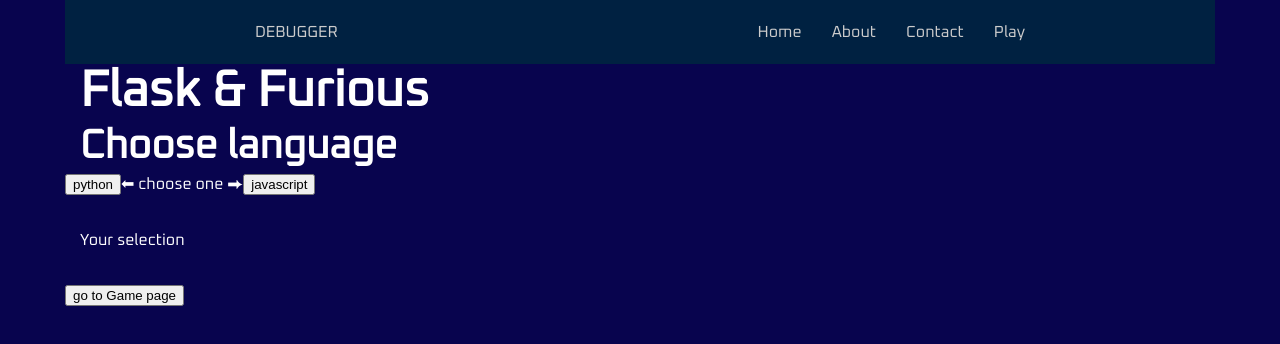
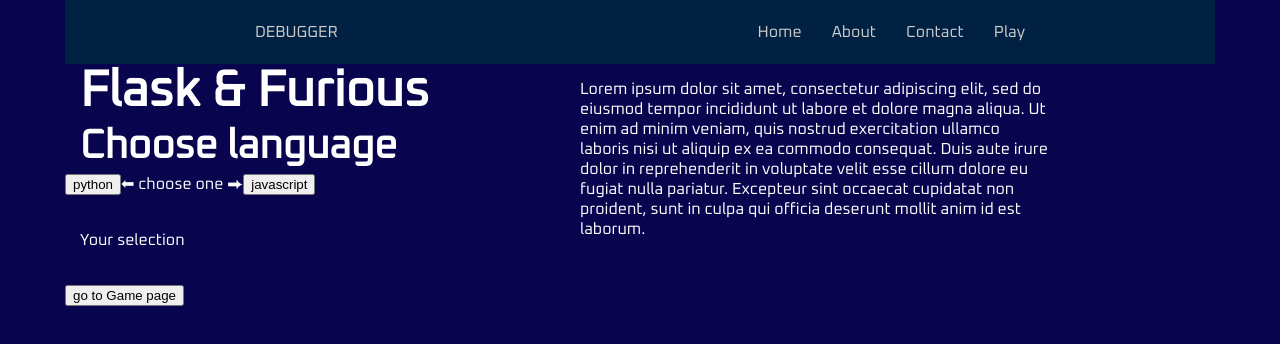
Before and after one commit to Flask-and-Furious/client_side, a React (Vite) app: page /language in a window 1280 px wide. Shown: the top 344 px of the page. Built offline with nearby package versions, Linux system fonts and the light colour scheme.

Commit message:
laguage pagneadlw

```diff
--- a/src/index.css
+++ b/src/index.css
@@ -65,3 +65,7 @@
 .login-div {
   text-align: center;
 }
+
+.language-container {
+  display: flex;
+}
--- a/src/pages/Language/index.jsx
+++ b/src/pages/Language/index.jsx
@@ -36,10 +36,10 @@
     navigate("/game");
   };
   return (
-    <>
+    <div className="language-container">
+      <div>
         <Title title="Flask & Furious" />
         <Subtitle subtitle="Choose language" />
-
         <div>
           <button onClick={clickHandler}>python</button>⬅ choose one ⮕
           <button onClick={clickHandlerOne}>javascript</button>
@@ -47,11 +47,14 @@
             <br></br>
             <p>Your selection {codeLanguage}</p>
             <br></br>
-
           <button onClick={HandlerOne}>go to Game page</button>
         </div>
         </div>
-    </>
+      </div>
+      <div>
+        <p>Lorem ipsum dolor sit amet, consectetur adipiscing elit, sed do eiusmod tempor incididunt ut labore et dolore magna aliqua. Ut enim ad minim veniam, quis nostrud exercitation ullamco laboris nisi ut aliquip ex ea commodo consequat. Duis aute irure dolor in reprehenderit in voluptate velit esse cillum dolore eu fugiat nulla pariatur. Excepteur sint occaecat cupidatat non proident, sunt in culpa qui officia deserunt mollit anim id est laborum.</p>
+      </div>
+    </div>
   );
 }
 
```
Lines whose indentation alone changed are shown as unchanged.
